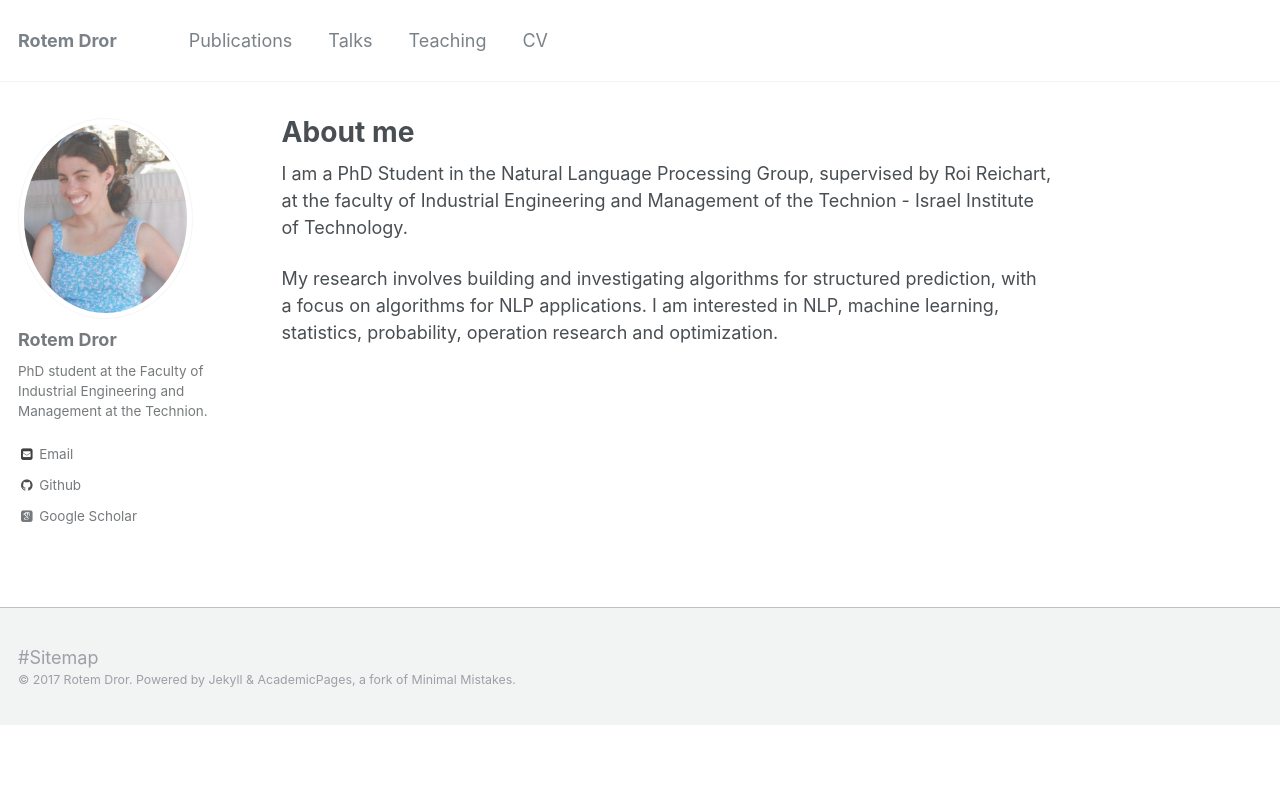
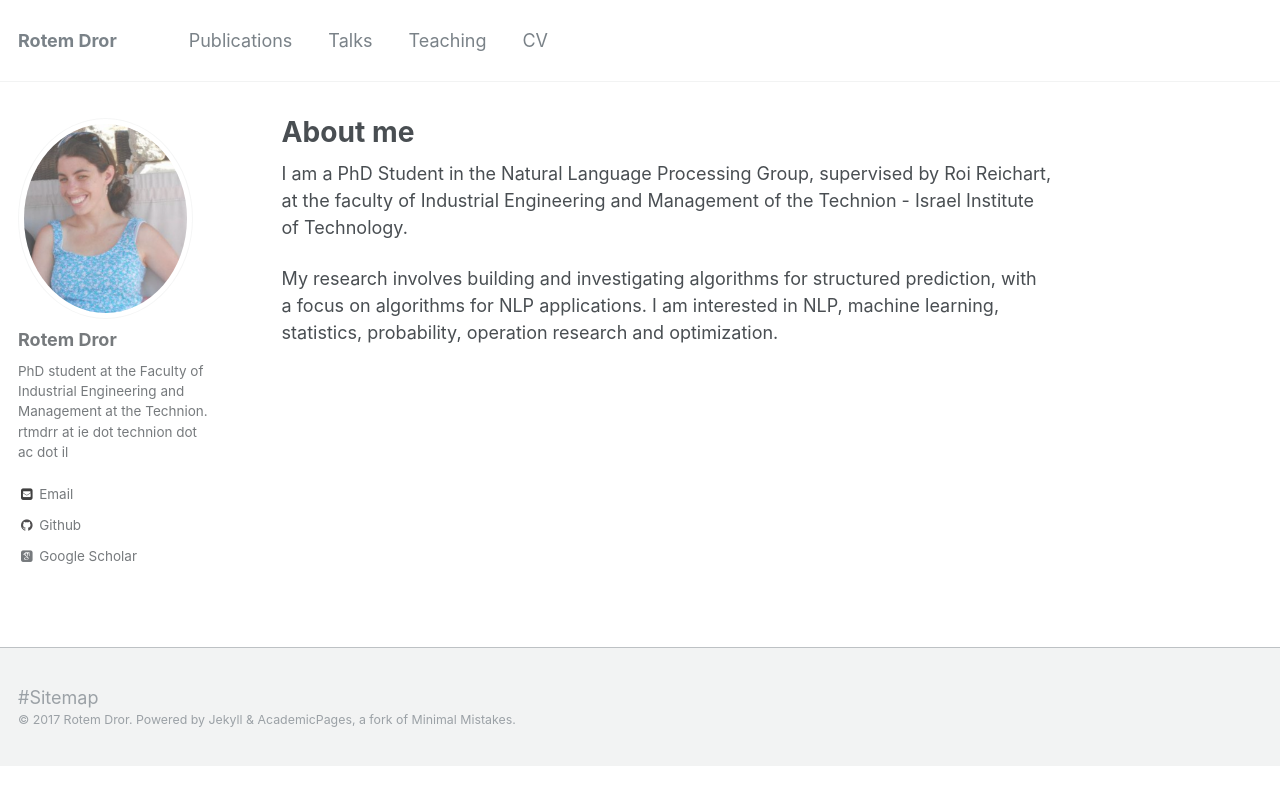
Before and after one commit to rtmdrr/rtmdrr.github.io, a Jekyll site: the page built from _pages/about.md, in a window 1280 px wide. Shown: the top 805 px of the page. Built offline with Jekyll 4.4.1, drawn with Linux system fonts in a browser that asks for light colours; some web fonts are replaced.

Commit message:
Update _config.yml

```diff
--- a/_config.yml
+++ b/_config.yml
@@ -80,7 +80,7 @@ analytics:
 author:
   name             : "Rotem Dror"
   avatar           : "profile.png"
-  bio              : "PhD student at the Faculty of Industrial Engineering and Management at the Technion."
+  bio              : "PhD student at the Faculty of Industrial Engineering and Management at the Technion. rtmdrr at ie dot technion dot ac dot il"
   location         : #"Technion - Israel Institute of Technology"
   employer         :
   googlescholar    : "https://scholar.google.co.il/citations?user=ZB0tZNEAAAAJ&hl=en"
```
